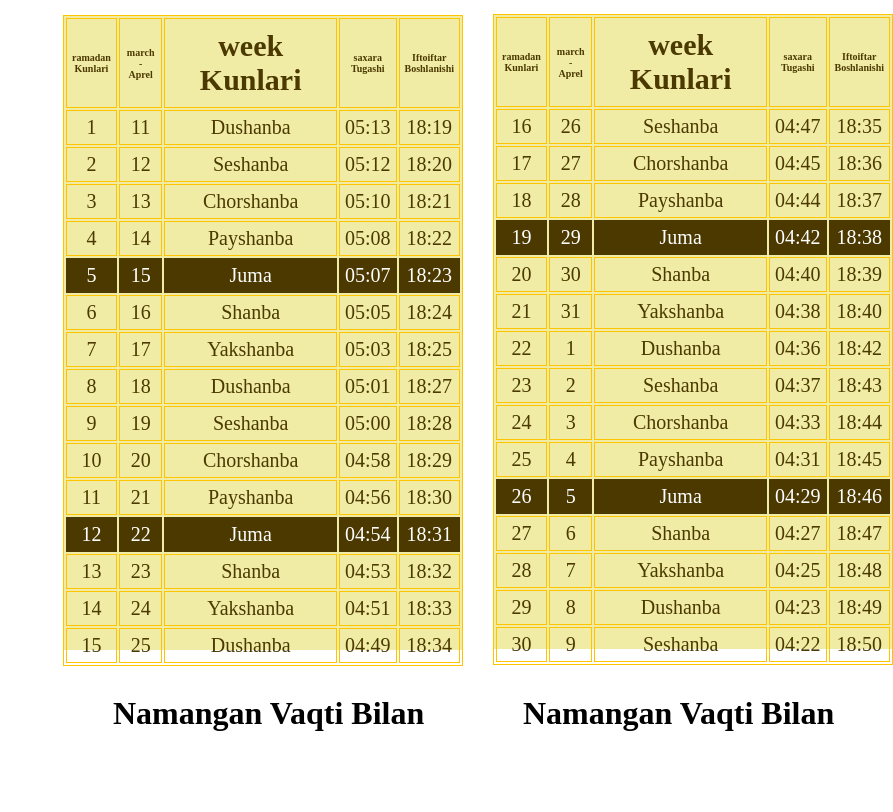
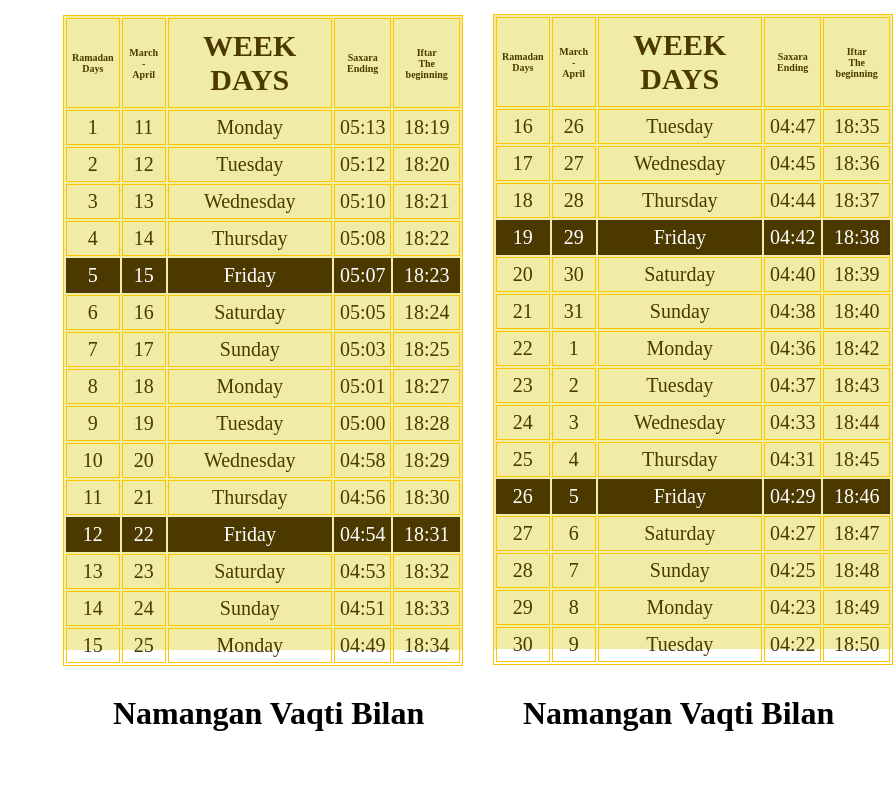
Before and after one commit to jeck004/Ramazon-1445-2024-Taqvim, a plain HTML site: page index.html in a window 1280 px wide. Shown: the part 52-864 px from the top of the page, without its empty margins (387-1280 px from the left). Drawn offline with Linux system fonts and the light colour scheme.

Commit message:
Update index.html

```diff
--- a/index.html
+++ b/index.html
@@ -3,128 +3,128 @@
   <head>
     <meta charset="UTF-8" />
     <meta name="viewport" content="width=device-width, initial-scale=1.0" />
-    <title>Ramazon Taqvim</title>
+    <title>Ramadan Calendar</title>
     <link rel="stylesheet" href="style.css">
   </head>
   <body>
     <div class="container">
       <div class="head">
           <h1>
-            Ramazon Taqvim
+            Ramadan Calendar
           </h1>
         </div>
       </div>
       <div class="table">
         <table>
             <tr class="t-h">
-                <th class="ramadan">ramadan<br>Kunlari</th>
-                <th class="march">march -<br>Aprel</th>
-                <th class="week">week Kunlari</th>
-                <th class="saxara">saxara<br>Tugashi</th>
-                <th class="iftar">Iftoiftar<br>Boshlanishi</th>
+                <th class="ramadan">Ramadan<br>Days</th>
+                <th class="march">March -<br>April</th>
+                <th class="week">WEEK DAYS</th>
+                <th class="saxara">Saxara<br>Ending</th>
+                <th class="iftar">Iftar<br>The beginning</th>
             </tr>
             <tr>
                 <td>1</td>
                 <td>11</td>
-                <td>Dushanba</td>
+                <td>Monday</td>
                 <td>05:13</td>
                 <td>18:19</td>
             </tr>
             <tr>
                 <td>2</td>
                 <td>12</td>
-                <td>Seshanba</td>
+                <td>Tuesday</td>
                 <td>05:12</td>
                 <td>18:20</td>
             </tr>
             <tr>
                 <td>3</td>
                 <td>13</td>
-                <td>Chorshanba</td>
+                <td>Wednesday</td>
                 <td>05:10</td>
                 <td>18:21</td>
             </tr>
             <tr>
                 <td>4</td>
                 <td>14</td>
-                <td>Payshanba</td>
+                <td>Thursday</td>
                 <td>05:08</td>
                 <td>18:22</td>
             </tr>
             <tr class="friday">
                 <td>5</td>
                 <td>15</td>
-                <td>Juma</td>
+                <td>Friday</td>
                 <td>05:07</td>
                 <td>18:23</td>
             </tr>
             <tr>
                 <td>6</td>
                 <td>16</td>
-                <td>Shanba</td>
+                <td>Saturday</td>
                 <td>05:05</td>
                 <td>18:24</td>
             </tr>
             <tr>
                 <td>7</td>
                 <td>17</td>
-                <td>Yakshanba</td>
+                <td>Sunday</td>
                 <td>05:03</td>
                 <td>18:25</td>
             </tr>
             <tr>
               <td>8</td>
               <td>18</td>
-              <td>Dushanba</td>
+              <td>Monday</td>
               <td>05:01</td>
               <td>18:27</td>
           </tr>
           <tr>
               <td>9</td>
               <td>19</td>
-              <td>Seshanba</td>
+              <td>Tuesday</td>
               <td>05:00</td>
               <td>18:28</td>
           </tr>
           <tr>
               <td>10</td>
               <td>20</td>
-              <td>Chorshanba</td>
+              <td>Wednesday</td>
               <td>04:58</td>
               <td>18:29</td>
           </tr>
           <tr>
               <td>11</td>
               <td>21</td>
-              <td>Payshanba</td>
+              <td>Thursday</td>
               <td>04:56</td>
               <td>18:30</td>
           </tr>
           <tr class="friday">
               <td>12</td>
               <td>22</td>
-              <td>Juma</td>
+              <td>Friday</td>
               <td>04:54</td>
               <td>18:31</td>
           </tr>
           <tr>
               <td>13</td>
               <td>23</td>
-              <td>Shanba</td>
+              <td>Saturday</td>
               <td>04:53</td>
               <td>18:32</td>
           </tr>
           <tr>
               <td>14</td>
               <td>24</td>
-              <td>Yakshanba</td>
+              <td>Sunday</td>
               <td>04:51</td>
               <td>18:33</td>
           </tr>
           <tr>
             <td>15</td>
             <td>25</td>
-            <td>Dushanba</td>
+            <td>Monday</td>
             <td>04:49</td>
             <td>18:34</td>
         </tr>
@@ -133,113 +133,113 @@
       <div class="table2">
           <table>
               <tr class="t-h">
-                <th class="ramadan">ramadan<br>Kunlari</th>
-                <th class="march">march -<br>Aprel</th>
-                <th class="week">week Kunlari</th>
-                <th class="saxara">saxara<br>Tugashi</th>
-                <th class="iftar">Iftoiftar<br>Boshlanishi</th>
+                <th class="ramadan">Ramadan<br>Days</th>
+                <th class="march">March -<br>April</th>
+                <th class="week">WEEK DAYS</th>
+                <th class="saxara">Saxara<br>Ending</th>
+                <th class="iftar">Iftar<br>The beginning</th>
               </tr>
               <tr>
                   <td>16</td>
                   <td>26</td>
-                  <td>Seshanba</td>
+                  <td>Tuesday</td>
                   <td>04:47</td>
                   <td>18:35</td>
               </tr>
               <tr>
                   <td>17</td>
                   <td>27</td>
-                  <td>Chorshanba</td>
+                  <td>Wednesday</td>
                   <td>04:45</td>
                   <td>18:36</td>
               </tr>
               <tr>
                   <td>18</td>
                   <td>28</td>
-                  <td>Payshanba</td>
+                  <td>Thursday</td>
                   <td>04:44</td>
                   <td>18:37</td>
               </tr>
               <tr class="friday">
                   <td>19</td>
                   <td>29</td>
-                  <td>Juma</td>
+                  <td>Friday</td>
                   <td>04:42</td>
                   <td>18:38</td>
               </tr>
               <tr>
                   <td>20</td>
                   <td>30</td>
-                  <td>Shanba</td>
+                  <td>Saturday</td>
                   <td>04:40</td>
                   <td>18:39</td>
               </tr>
               <tr>
                   <td>21</td>
                   <td>31</td>
-                  <td>Yakshanba</td>
+                  <td>Sunday</td>
                   <td>04:38</td>
                   <td>18:40</td>
               </tr>
               <tr>
                 <td>22</td>
                 <td>1</td>
-                <td>Dushanba</td>
+                <td>Monday</td>
                 <td>04:36</td>
                 <td>18:42</td>
             </tr>
             <tr>
                 <td>23</td>
                 <td>2</td>
-                <td>Seshanba</td>
+                <td>Tuesday</td>
                 <td>04:37</td>
                 <td>18:43</td>
             </tr>
             <tr>
                 <td>24</td>
                 <td>3</td>
-                <td>Chorshanba</td>
+                <td>Wednesday</td>
                 <td>04:33</td>
                 <td>18:44</td>
             </tr>
             <tr>
                 <td>25</td>
                 <td>4</td>
-                <td>Payshanba</td>
+                <td>Thursday</td>
                 <td>04:31</td>
                 <td>18:45</td>
             </tr>
             <tr class="friday">
                 <td>26</td>
                 <td>5</td>
-                <td>Juma</td>
+                <td>Friday</td>
                 <td>04:29</td>
                 <td>18:46</td>
             </tr>
             <tr>
                 <td>27</td>
                 <td>6</td>
-                <td>Shanba</td>
+                <td>Saturday</td>
                 <td>04:27</td>
                 <td>18:47</td>
             </tr>
             <tr>
                 <td>28</td>
                 <td>7</td>
-                <td>Yakshanba</td>
+                <td>Sunday</td>
                 <td>04:25</td>
                 <td>18:48</td>
             </tr>
             <tr>
               <td>29</td>
               <td>8</td>
-              <td>Dushanba</td>
+              <td>Monday</td>
               <td>04:23</td>
               <td>18:49</td></tr>
             <tr>
               <td>30</td>
               <td>9</td>
-              <td>Seshanba</td>
+              <td>Tuesday</td>
               <td>04:22</td>
               <td>18:50</td>
           </tr>
```
